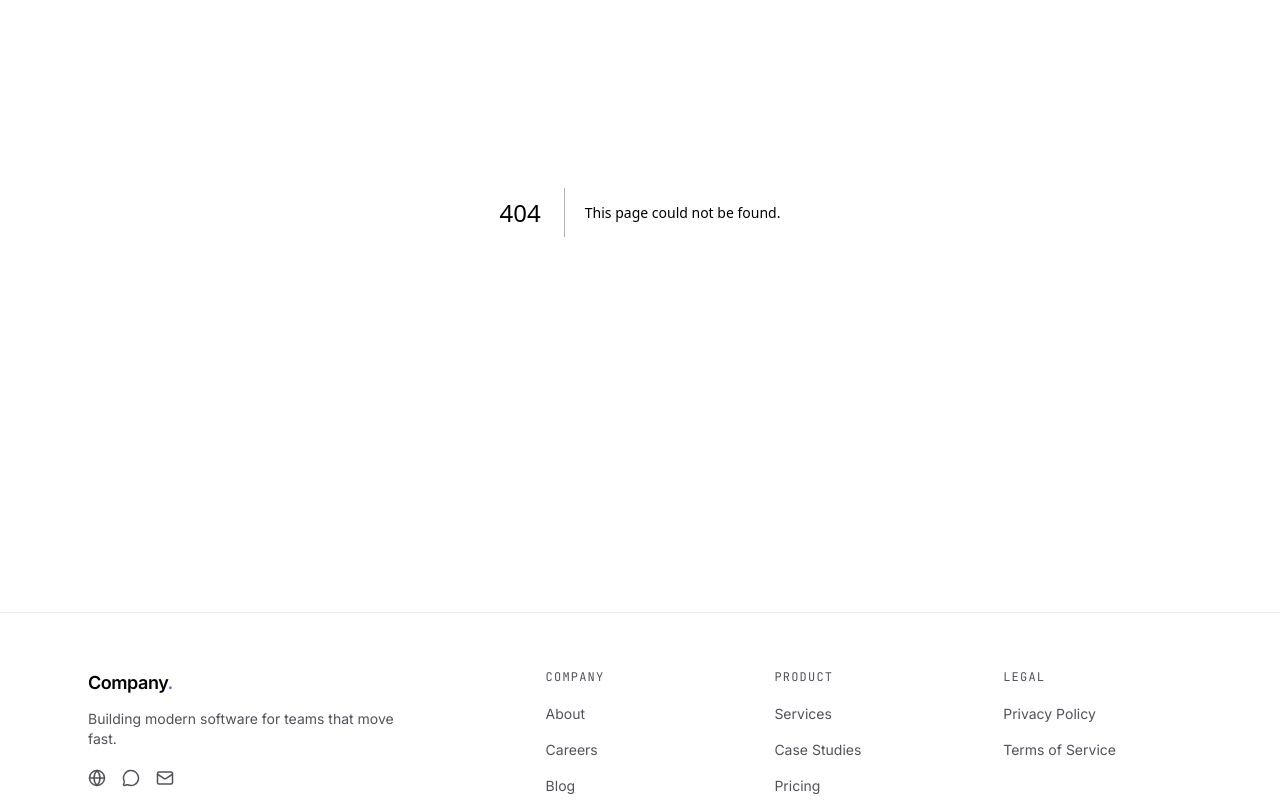
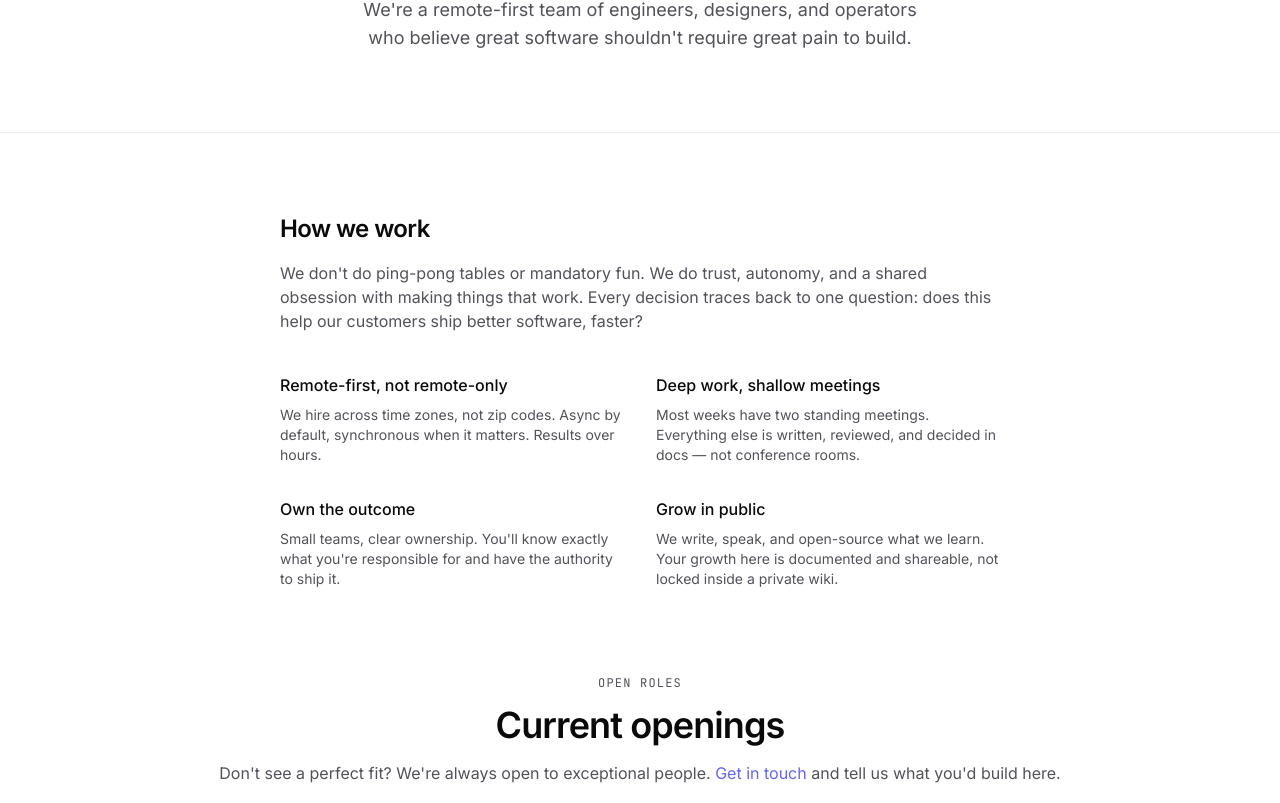
Before and after one commit to Erudite885/ee, a Next.js app: page /careers in a window 1280 px wide. Before the commit this address had no page. Shown: the part 257-1060 px from the top of the page. Built offline with nearby package versions, Linux system fonts and the light colour scheme.

Commit message:
session 11: careers page with culture section and open roles

```diff
--- /dev/null
+++ b/app/careers/page.tsx
@@ -0,0 +1,91 @@
+import type { Metadata } from "next";
+import { PageHeader } from "@/components/page-header";
+import { OpenRoles } from "@/components/open-roles";
+
+export const metadata: Metadata = {
+  title: "Careers | Company Name",
+  description:
+    "Join a remote-first team building infrastructure that ambitious software teams rely on. Open roles in engineering, design, security, and customer success.",
+};
+
+export default function CareersPage() {
+  return (
+    <main>
+      <PageHeader
+        eyebrow="Careers"
+        title="Build with us"
+        description="We're a remote-first team of engineers, designers, and operators who believe great software shouldn't require great pain to build."
+      />
+
+      {/* Culture / values */}
+      <section className="mx-auto max-w-3xl px-6 py-20">
+        <h2 className="text-2xl font-semibold tracking-tight">
+          How we work
+        </h2>
+        <p className="mt-4 text-muted">
+          We don't do ping-pong tables or mandatory fun. We do trust, autonomy,
+          and a shared obsession with making things that work. Every decision
+          traces back to one question: does this help our customers ship better
+          software, faster?
+        </p>
+
+        <div className="mt-10 grid gap-8 sm:grid-cols-2">
+          <div>
+            <h3 className="text-base font-medium">Remote-first, not remote-only</h3>
+            <p className="mt-2 text-sm text-muted">
+              We hire across time zones, not zip codes. Async by default,
+              synchronous when it matters. Results over hours.
+            </p>
+          </div>
+          <div>
+            <h3 className="text-base font-medium">Deep work, shallow meetings</h3>
+            <p className="mt-2 text-sm text-muted">
+              Most weeks have two standing meetings. Everything else is
+              written, reviewed, and decided in docs — not conference rooms.
+            </p>
+          </div>
+          <div>
+            <h3 className="text-base font-medium">Own the outcome</h3>
+            <p className="mt-2 text-sm text-muted">
+              Small teams, clear ownership. You'll know exactly what you're
+              responsible for and have the authority to ship it.
+            </p>
+          </div>
+          <div>
+            <h3 className="text-base font-medium">Grow in public</h3>
+            <p className="mt-2 text-sm text-muted">
+              We write, speak, and open-source what we learn. Your growth
+              here is documented and shareable, not locked inside a
+              private wiki.
+            </p>
+          </div>
+        </div>
+      </section>
+
+      {/* Open roles */}
+      <section className="mx-auto max-w-6xl px-6 pb-24">
+        <div className="mb-10 text-center">
+          <span className="font-mono text-xs uppercase tracking-widest text-muted">
+            Open roles
+          </span>
+          <h2 className="mt-3 text-3xl font-semibold tracking-tight sm:text-4xl">
+            Current openings
+          </h2>
+          <p className="mt-4 text-muted">
+            Don't see a perfect fit? We're always open to exceptional people.
+            {" "}
+            <a
+              href="/contact"
+              className="text-accent transition-colors hover:text-accent-2"
+            >
+              Get in touch
+            </a>
+            {" "}
+            and tell us what you'd build here.
+          </p>
+        </div>
+        <OpenRoles />
+      </section>
+    </main>
+  );
+}
```
Also changed, not shown: 1 other file (tests, documents, lock files or other folders).
